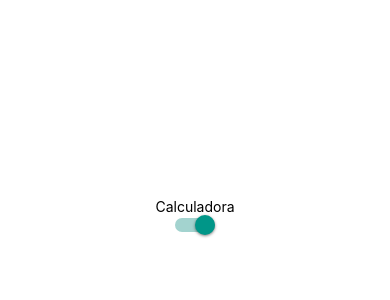
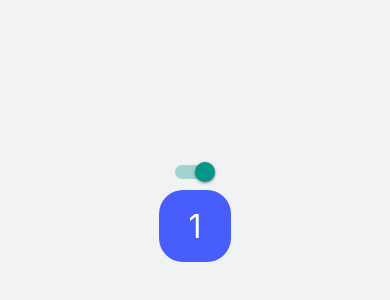
Before and after one commit to Jezebel1990/animated-calculator, a React Native app: screen / in a window 390 px wide. Shown: the part 206-506 px from the top of the page. Built offline with nearby package versions, Linux system fonts and the light colour scheme.

Commit message:
create an button

```diff
--- a/App.tsx
+++ b/App.tsx
@@ -3,27 +3,31 @@ import { StatusBar } from 'expo-status-bar';
 
 import React from 'react';
 import { ThemeContext } from "./src/context/ThemeContext";
-import { StyleSheet, Switch, Text, View } from 'react-native';
+import { StyleSheet, Switch, View } from 'react-native';
 import { useState } from 'react';
+import { colors } from './src/styles/Colors';
+import Button from './src/components/Button';
 
 export default function App() {
   const [theme, setTheme] = useState('light');
   return (
-   <View style={styles.container}>
-   <Text>Calculadora</Text>
+    <ThemeContext.Provider value={theme}>
+   <View style={theme === 'light'? styles.container : [styles.container, {backgroundColor: 'black'}]}>
    <StatusBar style="auto" />
    <Switch
     value={theme === 'light'}
     onValueChange={() => setTheme(theme === 'light'? 'dark': 'light')}
     />
+    <Button isBlue title='1' onPress={() =>       {alert('hello')} } />
    </View>
+   </ThemeContext.Provider>
   );
   }
 
 const styles = StyleSheet.create({
   container: {
     flex: 1,
-    backgroundColor: '#fff',
+    backgroundColor: colors.light,
     alignItems: 'center',
     justifyContent: 'center',
   },
--- /dev/null
+++ b/src/components/Button.tsx
@@ -0,0 +1,44 @@
+import React from 'react';
+import { useContext } from "react";
+import { TouchableOpacity, Text } from "react-native";
+import { ThemeContext } from "../context/ThemeContext";
+import {Styles} from "../styles/GlobalStyles";
+
+interface ButtonProps {
+    onPress: () => void;
+    title: string;
+    isBlue?: boolean;
+    isGray?: boolean;
+}
+export default function Button({ title, onPress, isBlue, isGray}: ButtonProps) {
+   const theme = useContext(ThemeContext);
+return (
+  <TouchableOpacity
+      style={
+        isBlue
+        ? Styles.btnBlue
+        : isGray
+        ? Styles.btnBlue
+        :theme === "light"
+        ? Styles.btnLight
+        : Styles.btnDark
+      }
+onPress={onPress}>
+<Text
+  style={
+    isBlue || isGray
+    ? Styles.smallTextLight
+    : theme === "dark"
+    ? Styles.smallTextLight
+    : Styles.smallTextDark
+  }
+>
+
+    {title}
+</Text>
+
+</TouchableOpacity>
+
+);
+
+}
--- /dev/null
+++ b/src/styles/GlobalStyles.tsx
@@ -0,0 +1,72 @@
+import { StyleSheet } from "react-native";
+import {colors} from "./Colors";
+
+
+export const Styles = StyleSheet.create({
+
+        btnBlue: {
+            width: 72,
+            height: 72,
+            borderRadius: 24,
+            backgroundColor: colors.blue,
+            justifyContent: "center",
+            alignItems: "center",
+            margin: 8,
+        },
+        btnDark: {
+            width: 72,
+            height: 72,
+            borderRadius: 24,
+            backgroundColor: colors.btnDark,
+            justifyContent: "center",
+            alignItems: "center",
+            margin: 8,
+        },
+        btnLight: {
+            width: 72,
+            height: 72,
+            borderRadius: 24,
+            backgroundColor: colors.white,
+            justifyContent: "center",
+            alignItems: "center",
+            margin: 8,
+        },
+        btnGray: {
+            width: 72,
+            height: 72,
+            borderRadius: 24,
+            backgroundColor: colors.btnGray,
+            justifyContent: "center",
+            alignItems: "center",
+            margin: 8,
+        },
+        smallTextLight: {
+            fontSize: 32,
+            color: colors.white,
+        },
+        smallTextDark: {
+            fontSize: 32,
+            color: colors.black,
+        },
+        // Keyboard
+        row: {
+            maxWidth: '100%',
+            flexDirection: "row",
+        },
+        viewBottom: {
+            position: 'absolute',
+            bottom: 50,
+        },
+        screenFirstNumber: {
+            fontSize: 96,
+            color: colors.gray,
+            fontWeight: '200',
+            alignSelf: "flex-end",
+        },
+        screenSecondNumber: {
+            fontSize: 40,
+            color: colors.gray,
+            fontWeight: '200',
+            alignSelf: "flex-end",
+        },
+    })
```
